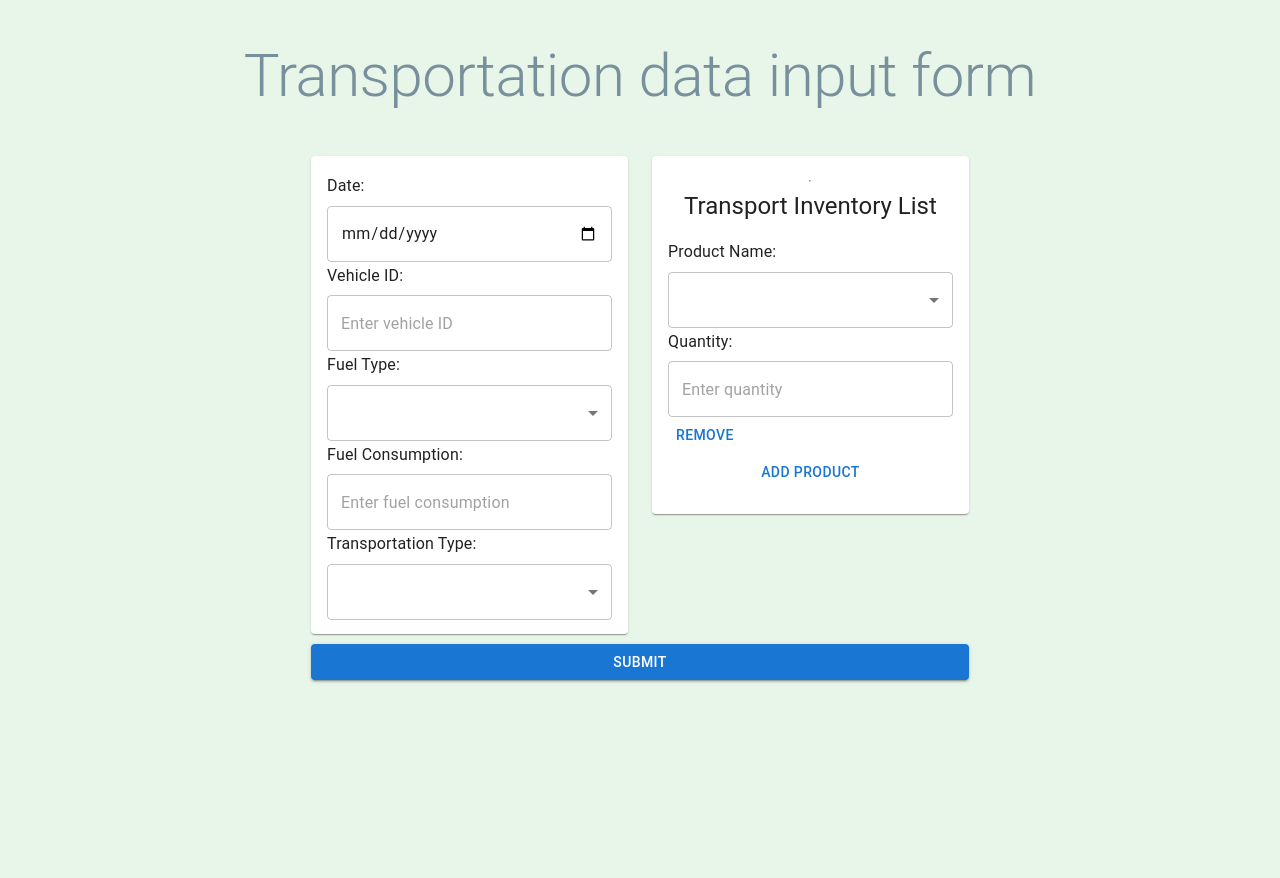
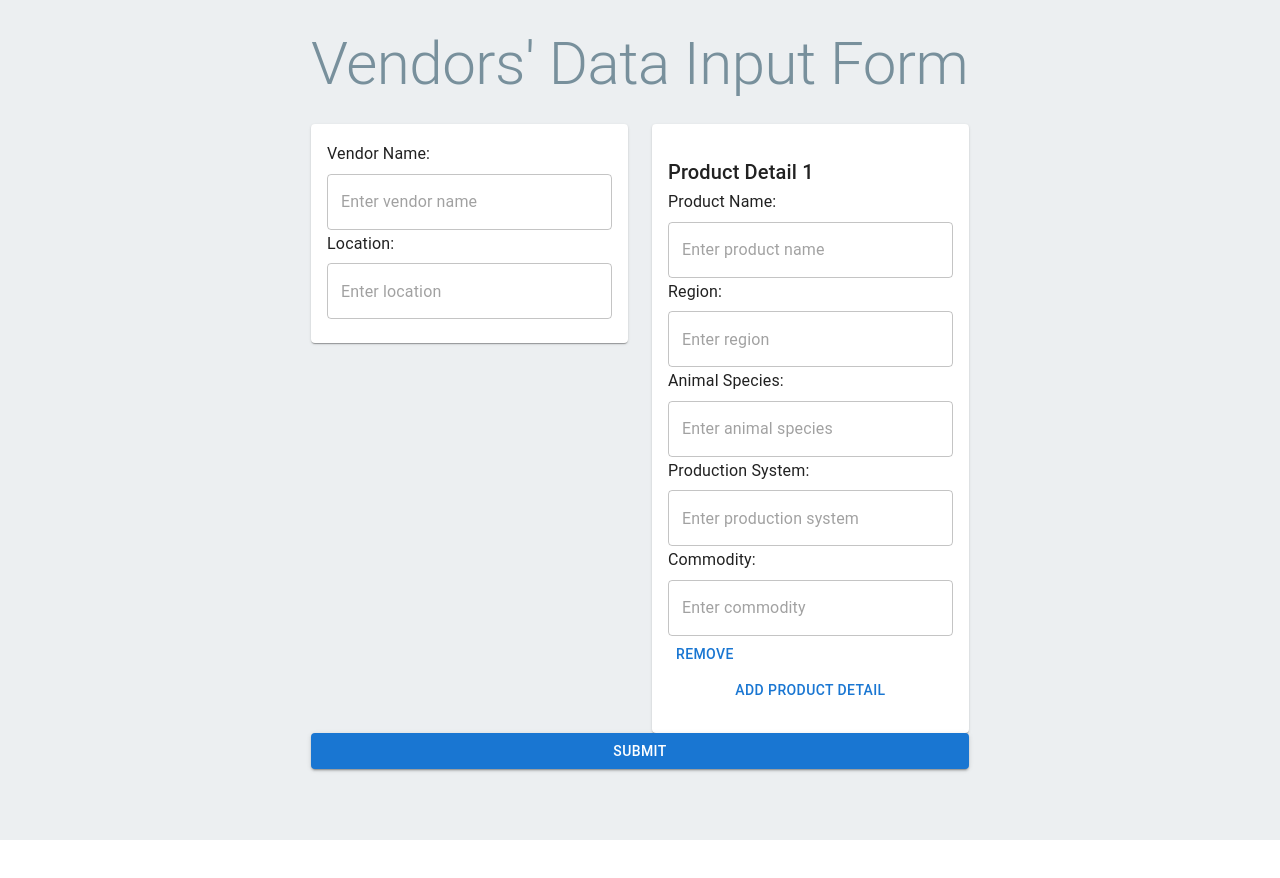
Before and after one commit to sean-jesuharun/Carbon-Footprint-Monitoring-Platform, a React (Vite) app in the folder CO2-monitoring-system/: page / in a window 1280 px wide. Shown: the top 878 px of the page. After the commit the page ends 840 px from the top, so only its background shows below. Built offline with nearby package versions, Linux system fonts and the light colour scheme.

Commit message:
Started working on vendors' form.

```diff
--- a/CO2-monitoring-system/src/App.jsx
+++ b/CO2-monitoring-system/src/App.jsx
@@ -1,20 +1,16 @@
 import React from 'react';
 import MLInputForm from './MLInputForm'; // Assuming MLInputForm is in the same directory
+import VenderInputFrom from './VenderInputForm';
 import { green } from '@mui/material/colors';
 import {teal} from '@mui/material/colors';
 import { Typography } from '@mui/material';
-const color = green[50];
-
-
-
 
 
 function App() {
   return (
-
-    <div className="App" style={{ backgroundColor: color }} >
-      <Typography variant='h2'marginTop={5} marginBottom={3} color='#78909c' >Transportation data input form</Typography>
-      <MLInputForm />
+    <div className="App" style={{ backgroundColor: '#eceff1' }} >
+      {/* <MLInputForm /> */}
+      <VenderInputFrom/>
     </div>
   );
 }
--- a/CO2-monitoring-system/src/MLInputForm.jsx
+++ b/CO2-monitoring-system/src/MLInputForm.jsx
@@ -124,10 +124,10 @@ const MLInputForm = () => {
     });
   };
 
-
   return (
     <div style={{minHeight: '100vh', padding: '20px', display: 'flex', justifyContent: 'center', alignItems: 'flex-start', paddingTop: '20px'  }}>
       <form onSubmit={handleSubmit} >
+      <Typography variant='h2'marginTop={1} marginBottom={3} color='#78909c' >Transportation data input form</Typography>
         <Grid container spacing={3}>
           <Grid item xs={12} sm={6}>
             <Card style={{ height: '98%' }}>
--- /dev/null
+++ b/CO2-monitoring-system/src/VenderInputForm.jsx
@@ -0,0 +1,150 @@
+import React, { useState } from 'react';
+import { Grid, Card, CardContent, TextField, Button, Typography } from '@mui/material';
+
+const VendorInputForm = () => {
+  const [formData, setFormData] = useState({
+    vendorName: '',
+    location: '',
+    supplyProductDetailList: [{ productName: '', region: '', animalSpecies: '', productionSystem: '', commodity: '' }]
+  });
+
+  const handleInputChange = (e) => {
+    const { name, value } = e.target;
+    setFormData({
+      ...formData,
+      [name]: value
+    });
+  };
+
+  const handleProductInputChange = (index, e) => {
+    const { name, value } = e.target;
+    const updatedProducts = [...formData.supplyProductDetailList];
+    updatedProducts[index][name] = value;
+    setFormData({
+      ...formData,
+      supplyProductDetailList: updatedProducts
+    });
+  };
+
+  const handleAddProduct = () => {
+    setFormData({
+      ...formData,
+      supplyProductDetailList: [...formData.supplyProductDetailList, { productName: '', region: '', animalSpecies: '', productionSystem: '', commodity: '' }]
+    });
+  };
+
+  const handleRemoveProduct = (index) => {
+    const updatedProducts = [...formData.supplyProductDetailList];
+    updatedProducts.splice(index, 1);
+    setFormData({
+      ...formData,
+      supplyProductDetailList: updatedProducts
+    });
+  };
+
+  const handleSubmit = (e) => {
+    e.preventDefault();
+    console.log(formData);
+    // Reset the form
+    setFormData({
+      vendorName: '',
+      location: '',
+      supplyProductDetailList: [{ productName: '', region: '', animalSpecies: '', productionSystem: '', commodity: '' }]
+    });
+  };
+
+  return (
+    <div style={{ minHeight: '100vh', padding: '20px', display: 'flex', justifyContent: 'center', alignItems: 'flex-start', paddingTop: '20px' }}>
+      <form onSubmit={handleSubmit}>
+        <Typography variant='h2' marginTop={1} marginBottom={3} color='#78909c'>Vendors' Data Input Form</Typography>
+        <Grid container spacing={3}>
+          <Grid item xs={12} sm={6}>
+            <Card style={{ height: 'fit-content' }}>
+              <CardContent style={{ display: 'flex', flexDirection: 'column' }}>
+                <Typography variant="subtitle1" gutterBottom>Vendor Name:</Typography>
+                <TextField
+                  name="vendorName"
+                  value={formData.vendorName}
+                  onChange={handleInputChange}
+                  fullWidth
+                  placeholder="Enter vendor name"
+                  required
+                />
+                <Typography variant="subtitle1" gutterBottom>Location:</Typography>
+                <TextField
+                  name="location"
+                  value={formData.location}
+                  onChange={handleInputChange}
+                  fullWidth
+                  placeholder="Enter location"
+                  required
+                />
+              </CardContent>
+            </Card>
+          </Grid>
+          <Grid item xs={12} sm={6}>
+            <Card style={{ height: 'fit-content' }}>
+              <CardContent style={{ display: 'flex', flexDirection: 'column' }}>
+                {formData.supplyProductDetailList.map((product, index) => (
+                  <div key={index}>
+                    <Typography variant="h6" style={{ marginTop: '1rem' }}>Product Detail {index + 1}</Typography>
+                    <Typography variant="subtitle1" gutterBottom>Product Name:</Typography>
+                    <TextField
+                      name="productName"
+                      value={product.productName}
+                      onChange={(e) => handleProductInputChange(index, e)}
+                      fullWidth
+                      placeholder="Enter product name"
+                      required
+                    />
+                    <Typography variant="subtitle1" gutterBottom>Region:</Typography>
+                    <TextField
+                      name="region"
+                      value={product.region}
+                      onChange={(e) => handleProductInputChange(index, e)}
+                      fullWidth
+                      placeholder="Enter region"
+                      required
+                    />
+                    <Typography variant="subtitle1" gutterBottom>Animal Species:</Typography>
+                    <TextField
+                      name="animalSpecies"
+                      value={product.animalSpecies}
+                      onChange={(e) => handleProductInputChange(index, e)}
+                      fullWidth
+                      placeholder="Enter animal species"
+                      required
+                    />
+                    <Typography variant="subtitle1" gutterBottom>Production System:</Typography>
+                    <TextField
+                      name="productionSystem"
+                      value={product.productionSystem}
+                      onChange={(e) => handleProductInputChange(index, e)}
+                      fullWidth
+                      placeholder="Enter production system"
+                      required
+                    />
+                    <Typography variant="subtitle1" gutterBottom>Commodity:</Typography>
+                    <TextField
+                      name="commodity"
+                      value={product.commodity}
+                      onChange={(e) => handleProductInputChange(index, e)}
+                      fullWidth
+                      placeholder="Enter commodity"
+                      required
+                    />
+                    <Button type="button" onClick={() => handleRemoveProduct(index)}>Remove</Button>
+                  </div>
+                ))}
+                <Button type="button" onClick={handleAddProduct}>Add Product Detail</Button>
+              </CardContent>
+            </Card>
+          </Grid>
+        </Grid>
+        <Button type="submit" variant='contained' color='primary' fullWidth>Submit</Button>
+      </form>
+    </div>
+  );
+};
+
+export default VendorInputForm;
```
